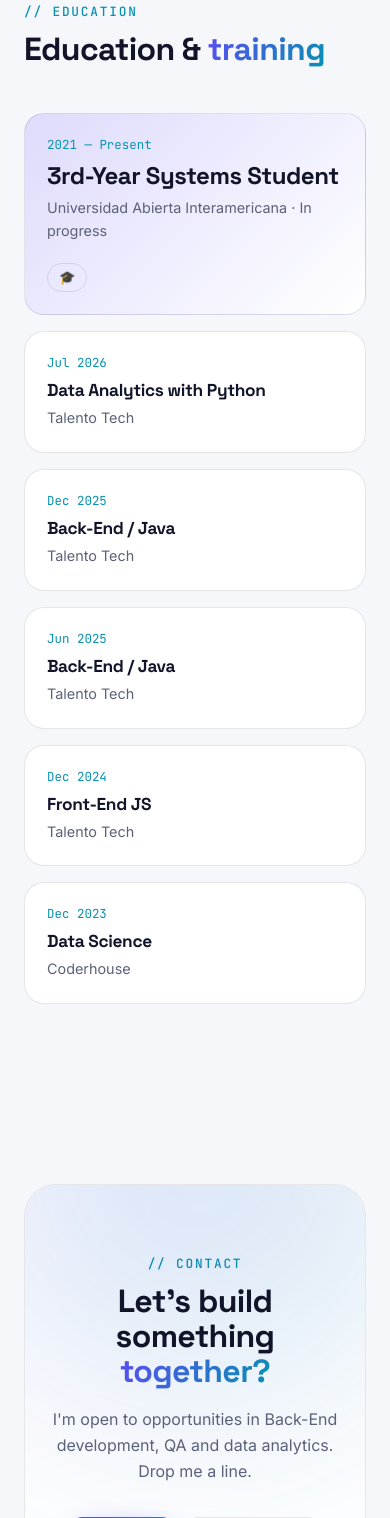
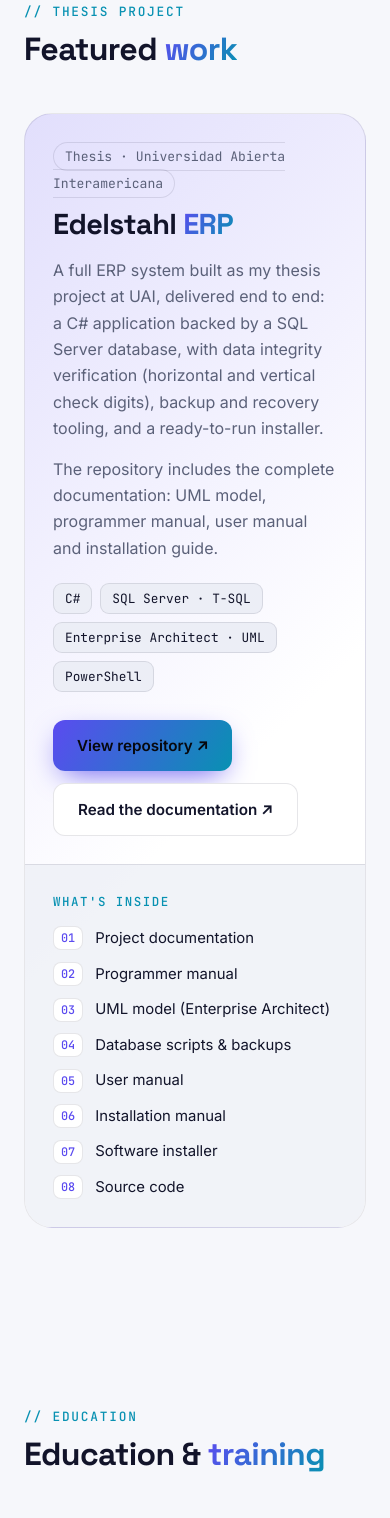
Before and after one commit to DanteSchlogl/portfolio, a plain HTML site: page index.html in a window 390 px wide. Shown: the part 5685-7203 px from the top of the page. Drawn offline with Linux system fonts and the light colour scheme.

Commit message:
Add thesis section (Edelstahl ERP)
Co-Authored-By: Claude Sonnet 5.5 <noreply@anthropic.com>

```diff
--- a/index.html
+++ b/index.html
@@ -131,6 +131,17 @@ h2{font-size:clamp(2rem,4vw,3rem);margin-bottom:46px}
 .job li::before{content:"→";position:absolute;left:0;color:var(--a)}
 
 /* education */
+.thesis{display:grid;grid-template-columns:1.2fr .8fr;gap:0;background:linear-gradient(135deg,color-mix(in srgb,var(--a) 18%,var(--card)),var(--card) 60%);border:1px solid var(--line);border-radius:28px;overflow:hidden;position:relative}
+.thesis .l{padding:44px}
+.thesis .r{padding:44px;background:color-mix(in srgb,var(--bg2) 70%,transparent);border-left:1px solid var(--line)}
+.thesis h3{font-size:clamp(1.8rem,3.4vw,2.6rem);margin:14px 0 16px}
+.thesis p{color:var(--muted);margin-bottom:14px}
+.thesis .tags{margin:22px 0 28px}
+.thesis h4{font:500 .78rem "JetBrains Mono";letter-spacing:.12em;text-transform:uppercase;color:var(--b);margin-bottom:16px}
+.thesis ol{list-style:none;counter-reset:n;display:grid;gap:11px}
+.thesis li{counter-increment:n;display:flex;gap:12px;align-items:center;font-size:.93rem}
+.thesis li::before{content:counter(n,decimal-leading-zero);font:500 .74rem "JetBrains Mono";color:var(--a);border:1px solid var(--line);border-radius:8px;padding:3px 7px;background:var(--card)}
+@media(max-width:860px){.thesis{grid-template-columns:1fr}.thesis .r{border-left:0;border-top:1px solid var(--line)}.thesis .l,.thesis .r{padding:28px}}
 .edu{display:grid;grid-template-columns:repeat(3,1fr);gap:16px}
 .course{background:var(--card);border:1px solid var(--line);border-radius:var(--r);padding:22px;transition:.3s}
 .course:hover{transform:translateY(-4px);border-color:var(--a)}
@@ -167,6 +178,7 @@ footer{padding:36px 0;color:var(--muted);font-size:.85rem;text-align:center;bord
       <a href="#sobre" data-i18n="nav_about">Sobre mí</a>
       <a href="#skills" data-i18n="nav_skills">Skills</a>
       <a href="#experiencia" data-i18n="nav_exp">Experiencia</a>
+      <a href="#tesis" data-i18n="nav_thesis">Thesis</a>
       <a href="#formacion" data-i18n="nav_edu">Formación</a>
       <a href="#contacto" data-i18n="nav_contact">Contacto</a>
     </div>
@@ -266,6 +278,39 @@ footer{padding:36px 0;color:var(--muted);font-size:.85rem;text-align:center;bord
   </div>
 </section>
 
+<section id="tesis">
+  <div class="wrap">
+    <div class="eyebrow rv" data-i18n="e_thesis">// thesis project</div>
+    <h2 class="rv" data-i18n="h_thesis">Featured <span class="grad">work</span></h2>
+    <div class="thesis rv">
+      <div class="l">
+        <span class="date" data-i18n="th_tag">Thesis · Universidad Abierta Interamericana</span>
+        <h3>Edelstahl <span class="grad">ERP</span></h3>
+        <p data-i18n="th_p1">A full ERP system built as my thesis project at UAI, delivered end to end: a C# application backed by a SQL Server database, with data integrity verification (horizontal and vertical check digits), backup and recovery tooling, and a ready-to-run installer.</p>
+        <p data-i18n="th_p2">The repository includes the complete documentation: UML model, programmer manual, user manual and installation guide.</p>
+        <div class="tags"><span class="tag">C#</span><span class="tag">SQL Server · T-SQL</span><span class="tag">Enterprise Architect · UML</span><span class="tag">PowerShell</span></div>
+        <div class="cta">
+          <a class="btn primary" href="https://github.com/DanteSchlogl/Edelstahl-ERP" target="_blank" rel="noopener" data-i18n="th_repo">View repository ↗</a>
+          <a class="btn ghost" href="https://github.com/DanteSchlogl/Edelstahl-ERP/tree/main/1%20-%20Documentacion" target="_blank" rel="noopener" data-i18n="th_doc">Read the documentation ↗</a>
+        </div>
+      </div>
+      <div class="r">
+        <h4 data-i18n="th_del">What's inside</h4>
+        <ol>
+          <li data-i18n="th_d1">Project documentation</li>
+          <li data-i18n="th_d2">Programmer manual</li>
+          <li data-i18n="th_d3">UML model (Enterprise Architect)</li>
+          <li data-i18n="th_d4">Database scripts &amp; backups</li>
+          <li data-i18n="th_d5">User manual</li>
+          <li data-i18n="th_d6">Installation manual</li>
+          <li data-i18n="th_d7">Software installer</li>
+          <li data-i18n="th_d8">Source code</li>
+        </ol>
+      </div>
+    </div>
+  </div>
+</section>
+
 <section id="formacion">
   <div class="wrap">
     <div class="eyebrow rv" data-i18n="e_edu">// formación</div>
@@ -317,6 +362,10 @@ e_exp:"// experiencia",h_exp:'Trayectoria <span class="grad">profesional</span>'
 d1:"Abr 2026 — Actualidad",d2:"May 2022 — Sep 2022",d3:"Dic 2021 — Abr 2022",
 j1a:"Monitoreo y resolución de incidentes en producción.",j1b:"Iniciativas de optimización de procesos y automatización.",j1c:"Soporte técnico y asistencia en troubleshooting.",
 j2a:"Actividades de migración de datos.",j2b:"Implementación de soluciones de software y APIs.",j2c:"Identificación, análisis y documentación de errores a partir de reportes de incidentes.",
+nav_thesis:"Tesis",e_thesis:"// proyecto de tesis",h_thesis:'Trabajo <span class="grad">destacado</span>',th_tag:"Tesis · Universidad Abierta Interamericana",
+th_p1:"Un sistema ERP completo desarrollado como mi proyecto de tesis en la UAI, entregado de punta a punta: una aplicación en C# sobre una base de datos SQL Server, con verificación de integridad de datos (dígitos verificadores horizontales y verticales), herramientas de backup y recuperación, e instalador listo para usar.",
+th_p2:"El repositorio incluye la documentación completa: modelo UML, manual del programador, manual de usuario y guía de instalación.",
+th_repo:"Ver repositorio ↗",th_doc:"Leer la documentación ↗",th_del:"Qué incluye",th_d1:"Documentación del proyecto",th_d2:"Manual del programador",th_d3:"Modelo UML (Enterprise Architect)",th_d4:"Scripts y backups de base de datos",th_d5:"Manual de usuario",th_d6:"Manual de instalación",th_d7:"Instalador del software",th_d8:"Código fuente",
 e_edu:"// formación",h_edu:'Educación y <span class="grad">capacitación</span>',now:"Actualidad",deg:"Estudiante de 3.er año en Sistemas",year3:"En curso",
 h_contact:'¿Armamos algo <span class="grad">juntos?</span>',contact_p:"Estoy abierto a oportunidades en desarrollo Back-End, QA y análisis de datos. Escribime y charlamos.",
 roles:["Estudiante de 3.er año de Sistemas","Desarrollador Back-End Java","QA Tester","Analista de datos con Python"],greet:"Hola, soy"},
@@ -334,6 +383,10 @@ e_exp:"// experience",h_exp:'Professional <span class="grad">journey</span>',
 d1:"Apr 2026 — Present",d2:"May 2022 — Sep 2022",d3:"Dec 2021 — Apr 2022",
 j1a:"Monitored and resolved production incidents.",j1b:"Implemented process optimization and automation initiatives.",j1c:"Provided technical support and troubleshooting assistance.",
 j2a:"Performed data migration activities.",j2b:"Implemented software solutions and APIs.",j2c:"Identified, analyzed and documented errors based on incident reports.",
+nav_thesis:"Thesis",e_thesis:"// thesis project",h_thesis:'Featured <span class="grad">work</span>',th_tag:"Thesis · Universidad Abierta Interamericana",
+th_p1:"A full ERP system built as my thesis project at UAI, delivered end to end: a C# application backed by a SQL Server database, with data integrity verification (horizontal and vertical check digits), backup and recovery tooling, and a ready-to-run installer.",
+th_p2:"The repository includes the complete documentation: UML model, programmer manual, user manual and installation guide.",
+th_repo:"View repository ↗",th_doc:"Read the documentation ↗",th_del:"What's inside",th_d1:"Project documentation",th_d2:"Programmer manual",th_d3:"UML model (Enterprise Architect)",th_d4:"Database scripts & backups",th_d5:"User manual",th_d6:"Installation manual",th_d7:"Software installer",th_d8:"Source code",
 e_edu:"// education",h_edu:'Education &amp; <span class="grad">training</span>',now:"Present",deg:"3rd-Year Systems Student",year3:"In progress",
 h_contact:'Let\'s build something <span class="grad">together?</span>',contact_p:"I'm open to opportunities in Back-End development, QA and data analytics. Drop me a line.",
 roles:["3rd-year Systems student","Java Back-End Developer","QA Tester","Data Analyst with Python"],greet:"Hi, I'm"}
```
